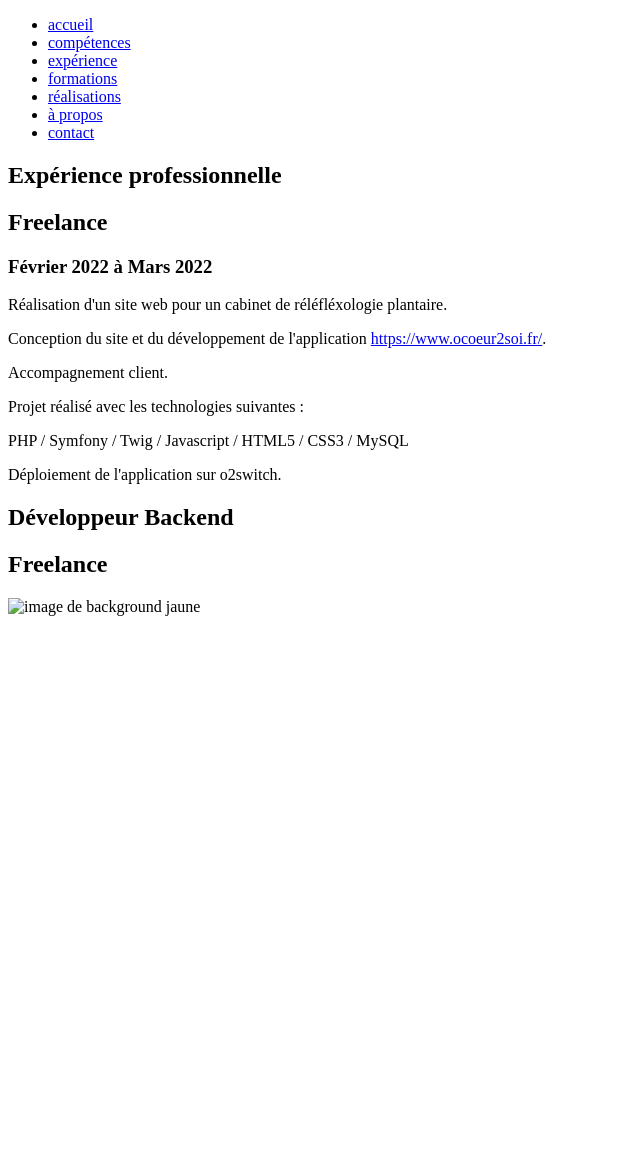
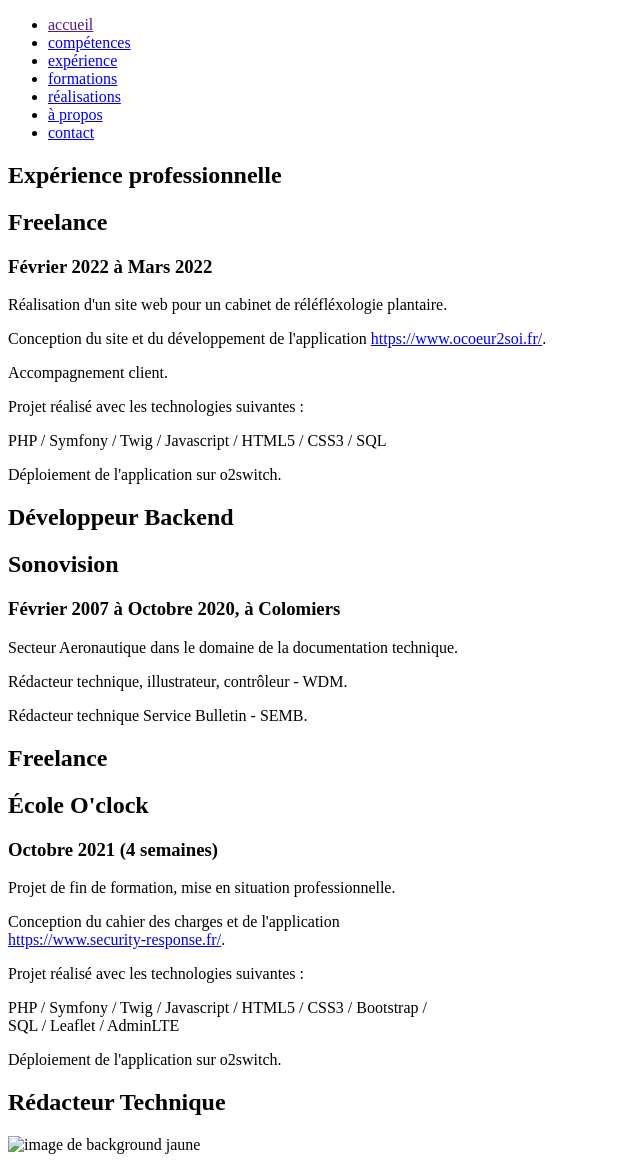
Before and after one commit to sylvainstr/portfolio, a PHP site: template app/Views/inc/experience.tpl.php in a window 1280 px wide. Shown: the whole page, without its empty margins (0-640 px from the left). Before the commit the page ends 616 px from the top, so only its background shows below. Run offline with PHP 8.4, Linux system fonts and the light colour scheme; the template is opened without the code that fills it: most values are stand-ins (such as "Sample title", 1, 10 or a date in 2020); some libraries are stand-ins or nearby versions; some web fonts are replaced.

Commit message:
integration experience part DONE

```diff
--- a/app/Views/footer.tpl.php
+++ b/app/Views/footer.tpl.php
@@ -12,6 +12,7 @@
   <script src="<?= $absoluteUrl ?>assets/js/app.js"></script>
   <script src="<?= $absoluteUrl ?>assets/js/active-scroll.js"></script>
   <script src="<?= $absoluteUrl ?>assets/js/animation.js"></script>
+  <script src="<?= $absoluteUrl ?>assets/js/skill-card.js"></script>
 
   </body>
 </html>
--- a/app/Views/header.tpl.php
+++ b/app/Views/header.tpl.php
@@ -22,7 +22,7 @@
       <div class="main-nav">
         <ul>
           <li class="nav-item">
-            <a class="nav-linked active" aria-current="page" href="#introduction">accueil</a>
+            <a class="nav-linked active" aria-current="page" href="<?php $absoluteUrl ?>">accueil</a>
           </li>
           <li class="nav-item">
             <a class="nav-linked" aria-current="page" href="#skills">compétences</a>
--- a/app/Views/inc/experience.tpl.php
+++ b/app/Views/inc/experience.tpl.php
@@ -14,13 +14,21 @@
               <p>Conception du site et du développement de l'application <a href="https://www.ocoeur2soi.fr/" target="_blank">https://www.ocoeur2soi.fr/</a>.</p>
               <p>Accompagnement client.</p>
               <p>Projet réalisé avec les technologies suivantes :</p>
-              <p><span class="bold">PHP</span> / <span class="bold">Symfony</span> / <span class="bold">Twig</span> / <span class="bold">Javascript</span> / <span class="bold">HTML5</span> / <span class="bold">CSS3</span> / <span class="bold">MySQL</span></p>
+              <p><span class="bold">PHP</span> / <span class="bold">Symfony</span> / <span class="bold">Twig</span> / <span class="bold">Javascript</span> / <span class="bold">HTML5</span> / <span class="bold">CSS3</span> / <span class="bold">SQL</span></p>
               <p>Déploiement de l'application sur o2switch.</p>
             </div>
 
             <div class="xp-second">
               <h1>Développeur Backend</h1>
               <div class="dashed"></div>
+            </div>
+
+            <div class="xp-third">
+            <h2>Sonovision</h2>
+              <h3>Février 2007 à Octobre 2020, à Colomiers</h3>
+              <p>Secteur Aeronautique dans le domaine de la documentation technique.</p>
+              <p>Rédacteur technique, illustrateur, contrôleur - <span class="bold">WDM</span>.</p>
+              <p>Rédacteur technique Service Bulletin - <span class="bold">SEMB</span>.</p>
             </div>
 
           </div>
@@ -31,6 +39,21 @@
               <h1>Freelance</h1>
             </div>
 
+            <div class="xp-second">
+            <h2>École O'clock</h2>
+              <h3>Octobre 2021 (4 semaines)</h3>
+              <p>Projet de fin de formation, mise en situation professionnelle.</p>
+              <p>Conception du cahier des charges et de l'application<br> <a href="https://www.security-response.fr/" target="_blank">https://www.security-response.fr/</a>.</p>
+              <p>Projet réalisé avec les technologies suivantes :</p>
+              <p><span class="bold">PHP</span> / <span class="bold">Symfony</span> / <span class="bold">Twig</span> / <span class="bold">Javascript</span> / <span class="bold">HTML5</span> / <span class="bold">CSS3</span> / <span class="bold">Bootstrap</span> / <br><span class="bold">SQL</span> / <span class="bold">Leaflet</span> / <span class="bold">AdminLTE</span></p>
+              <p>Déploiement de l'application sur o2switch.</p>
+            </div>
+
+            <div class="xp-third">
+              <div class="dashed"></div>
+              <h1>Rédacteur Technique</h1>
+            </div>
+
           </div>
         </div>
 
--- a/app/Views/inc/home.tpl.php
+++ b/app/Views/inc/home.tpl.php
@@ -6,8 +6,8 @@
       <h1>Sylvain Sainte Romane</h1>
         <h2>Développeur Web</h2>
         <p class="intro-txt">
-          Fraîchement sorti d'une reconversion professionnelle, <br>étant passioné en informatique.
-          J'ai soif d'apprendre et aime résoudre des problèmes.
+          Fraîchement sorti d'une reconversion professionnelle, <br>étant passionné en informatique.
+          <br>J'ai soif d'apprendre et j'aime résoudre des problèmes.
         </p>
     </div>
 
```
Also changed, not shown: app/Views/inc/skills.tpl.php (+9 -2 lines), public/assets/css/style.css, public/assets/js/skill-card.js (added).
